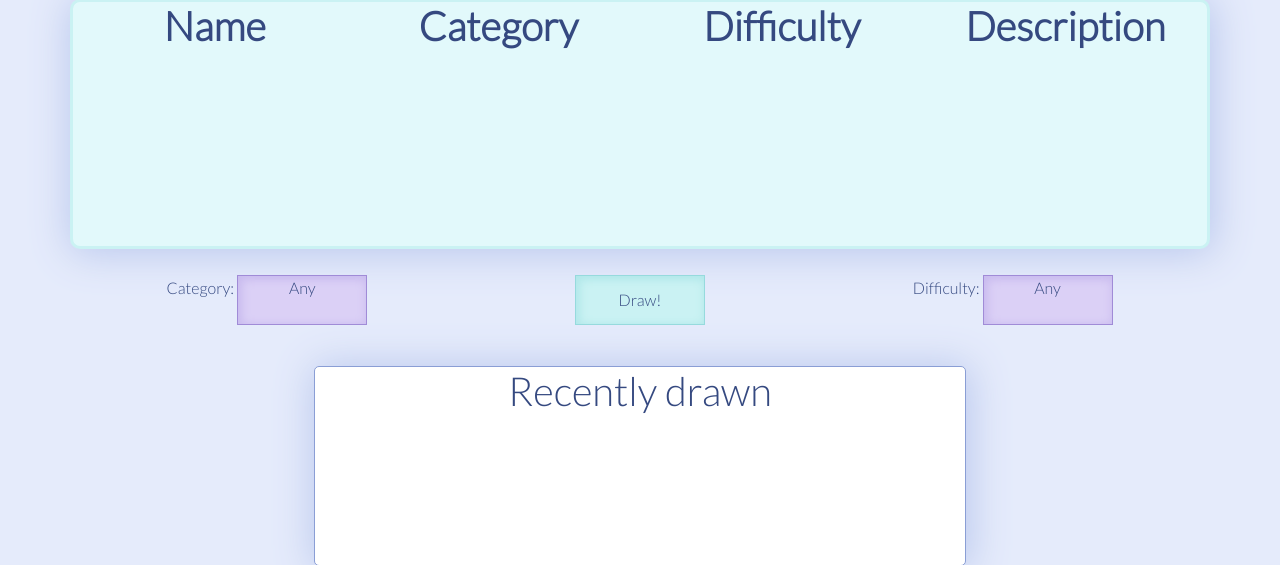
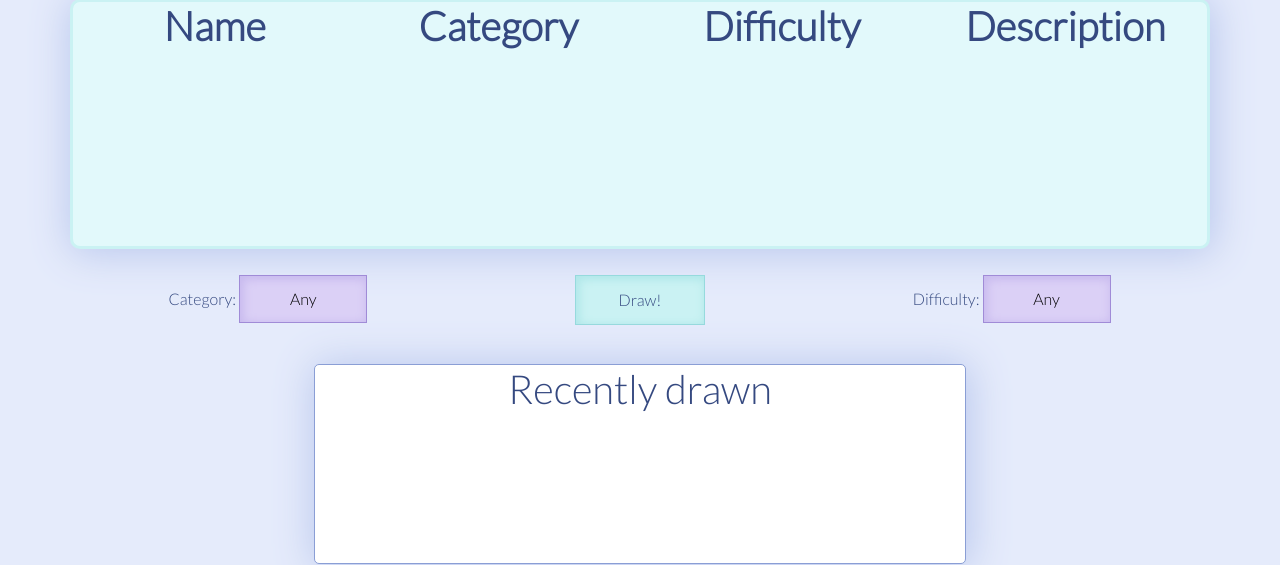
Before and after one commit to kgwl/give_me_an_idea, a Django app: page / in a window 1280 px wide. Shown: the part 238-803 px from the top of the page. Run offline with Django 3.2, Linux system fonts and the light colour scheme; some libraries are stand-ins or nearby versions.

Commit message:
Dropdown menu appearance on chrome has been corrected

```diff
--- a/static/gmai/base.css
+++ b/static/gmai/base.css
@@ -49,8 +49,6 @@
 }
 
 .choice-field {
-    all: initial;
-    all: unset;
     cursor: pointer;
     background-color: #DBD0F6;
     width: 8rem;
@@ -60,6 +58,8 @@
     text-align: center;
     border: 1px solid #A08BD7;
     box-shadow: inset 2px 2px 8px 2px #C8BAEE;
+    -webkit-appearance: none;
+    -moz-appearance: none;
 }
 
 .choice-field:hover {
@@ -68,6 +68,10 @@
 
 .choice-field:active{
     background-color: #C8BAEE;
+}
+
+.choice-field:focus{
+    outline: none;
 }
 
 #btn {
```
